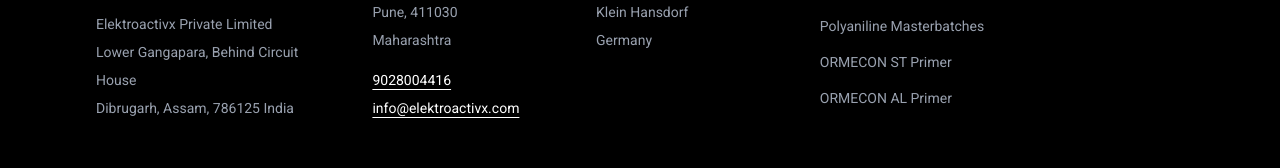
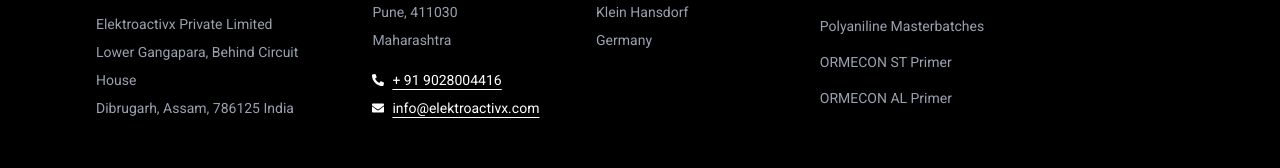
Before and after one commit to deploymentcode1621-dotcom/electroactivx, a React (Vite) app in the folder elektroactivx/: page /about in a window 1280 px wide. Shown: the part 3424-3592 px from the top of the page. Built offline with nearby package versions, Linux system fonts and the light colour scheme.

Commit message:
changes in footer
by Prachi Charate

```diff
--- a/elektroactivx/src/componants/Footer.jsx
+++ b/elektroactivx/src/componants/Footer.jsx
@@ -1,167 +1,13 @@
-// import React from "react";
-// import { FaFacebookF, FaLinkedinIn, FaInstagram, FaYoutube } from "react-icons/fa";
-// import { FaXTwitter } from "react-icons/fa6";
-
-// const Footer = () => {
-//   return (
-//     <footer className="w-full bg-black px-8 md:px-16 lg:px-24 py-16">
-//       <div className="max-w-7xl mx-auto">
-
-//         {/* Top section */}
-//         <div className="flex flex-col lg:flex-row gap-16 lg:gap-8">
-
-//           {/* Left: Brand */}
-//           <div className="lg:w-1/4 flex flex-col gap-6">
-//             <a href="/" className="flex items-center">
-//   <img
-//     src="/images/logo.png"
-//     alt="ElektroactivX"
-//     className="h-12 w-auto object-contain"
-//   />
-// </a>
-
-//             <div className="text-gray-400 text-sm font-light leading-relaxed space-y-3">
-
-//   {/* India Address */}
-//   <div>
-//     <p className="text-white text-xs font-semibold mb-1">Elektroactivx Private Limited</p>
-//     <p>
-// HO: Lower Gangapara, Near Circuit House
-// Dibrugarh, 786125, Assam
-//     </p>
-//   </div>
-
-//   {/* Germany Address
-//   <div>
-//     <p className="text-white text-xs font-semibold mb-1">Germany</p>
-//     <p>
-//       Am Wischhof 38a<br/>
-//       D-22941 Jersbek OT Klein Hansdorf<br/>
-//       Germany
-//     </p>
-//   </div> */}
-
-// </div>
-
-//             <a
-//               href="tel:+46761309427"
-//               className="text-white text-sm underline underline-offset-4 hover:text-emerald-400 transition-colors w-fit"
-//             >
-//               +46761309427
-//             </a>
-
-//             <a
-//               href="mailto:hi@elektroactivx.com"
-//               className="text-white text-sm underline underline-offset-4 hover:text-emerald-400 transition-colors w-fit"
-//             >
-// Email : info@elektroactivx.com            </a>
-
-//             {/* Social Icons */}
-//             {/* <div className="flex items-center gap-5 mt-3 text-lg">
-//               <a href="#" className="text-white hover:text-emerald-400"><FaXTwitter /></a>
-//               <a href="#" className="text-white hover:text-emerald-400"><FaFacebookF /></a>
-//               <a href="#" className="text-white hover:text-emerald-400"><FaLinkedinIn /></a>
-//               <a href="#" className="text-white hover:text-emerald-400"><FaInstagram /></a>
-//               <a href="#" className="text-white hover:text-emerald-400"><FaYoutube /></a>
-//             </div> */}
-//           </div>
-
-//           {/* Right Section */}
-//           <div className="lg:w-3/4 grid grid-cols-1 md:grid-cols-3 gap-10">
-
-//             {/* Products */}
-//             <div>
-//               <p className="text-white text-sm font-bold mb-4">Products</p>
-//               <ul className="flex flex-col gap-2">
-//                 {[
-//                   "Conductive Polymer Dispersion",
-//                   "Polyaniline Emeraldine Base",
-//                   "PAni-KOT Coating",
-//                   "Polyaniline Masterbatches",
-//                   "ORMECON ST Primer",
-//                   "ORMECON AL Primer",
-
-//                 ].map((item) => (
-//                   <li key={item}>
-//                     <a
-//                       href="#"
-//                       className="text-gray-400 text-sm font-light hover:text-white transition-colors"
-//                     >
-//                       {item}
-//                     </a>
-//                   </li>
-//                 ))}
-//               </ul>
-//             </div>
-
-//             {/* About */}
-//             <div>
-//               <p className="text-white text-sm font-bold mb-4">About us</p>
-//               <ul className="flex flex-col gap-2">
-//                 {["Management", "Stories"].map((item) => (
-//                   <li key={item}>
-//                     <a
-//                       href="#"
-//                       className="text-gray-400 text-sm font-light hover:text-white transition-colors"
-//                     >
-//                       {item}
-//                     </a>
-//                   </li>
-//                 ))}
-//               </ul>
-//             </div>
-
-//             {/* Map */}
-//             {/* <div>
-//               <p className="text-white text-sm font-bold mb-4">Location</p>
-
-//               <iframe
-//                 src="https://www.google.com/maps?q=Ramanbag+Society+Shaniwar+Peth+Pune&output=embed"
-//                 width="100%"
-//                 height="160"
-//                 style={{ border: 0 }}
-//                 loading="lazy"
-//                 className="rounded-md"
-//               ></iframe>
-
-//             </div> */}
-
-//           </div>
-//         </div>
-
-//         {/* Bottom bar */}
-//         <div className="mt-16 pt-8 border-t border-gray-800 flex flex-col md:flex-row justify-between items-center gap-4">
-//           <p className="text-gray-600 text-xs font-light">
-//             © 2025 ElektroactivX. All rights reserved.
-//           </p>
-
-//           <div className="flex gap-6">
-//             {["Privacy Policy", "Terms of Use", "Cookie Settings"].map((link) => (
-//               <a
-//                 key={link}
-//                 href="#"
-//                 className="text-gray-600 text-xs hover:text-white transition-colors font-light"
-//               >
-//                 {link}
-//               </a>
-//             ))}
-//           </div>
-//         </div>
-
-//       </div>
-//     </footer>
-//   );
-// };
-
-// export default Footer;
 import React from "react";
+import { FaPhoneAlt, FaEnvelope } from "react-icons/fa";
 
 const Footer = () => {
   return (
     <footer className="w-full bg-black px-8 md:px-16 lg:px-24 py-16">
       <div className="max-w-7xl mx-auto">
         {/* Top section */}
-       <div className="grid grid-cols-1 md:grid-cols-2 lg:grid-cols-[1.3fr_1fr_1fr_1fr_0.8fr] gap-12 lg:gap-12">
+        <div className="grid grid-cols-1 md:grid-cols-2 lg:grid-cols-[1.3fr_1fr_1fr_1fr_0.8fr] gap-12 lg:gap-12">
+
           {/* Column 1: Logo + India HQ */}
           <div className="flex flex-col gap-5">
             <a href="/" className="flex items-center">
@@ -195,15 +41,17 @@
 
             <a
               href="tel:+919028004416"
-              className="text-white text-sm underline underline-offset-4 block mt-4 hover:text-emerald-400 transition-colors"
+              className="flex items-center gap-2 text-white text-sm underline underline-offset-4 mt-4 hover:text-emerald-400 transition-colors"
             >
-              9028004416
+              <FaPhoneAlt className="text-xs" />
+              + 91 9028004416
             </a>
 
             <a
               href="mailto:info@Elektroactivx.co"
-              className="text-white text-sm underline underline-offset-4 block mt-2 hover:text-emerald-400 transition-colors break-all"
+              className="flex items-center gap-2 text-white text-sm underline underline-offset-4 mt-2 hover:text-emerald-400 transition-colors break-all"
             >
+              <FaEnvelope className="text-xs" />
               info@elektroactivx.com
             </a>
           </div>
@@ -218,13 +66,6 @@
               Klein Hansdorf <br />
               Germany
             </p>
-
-            {/* <a
-              href="mailto:bernhard.wessling@Elektroactivx.eu"
-              className="text-white text-sm underline underline-offset-4 block mt-4 hover:text-emerald-400 transition-colors whitespace-nowrap"
-            >
-              bernhard.wessling@elektroactivx.co
-            </a> */}
           </div>
 
           {/* Column 4: Products */}
@@ -233,7 +74,6 @@
 
             <ul className="flex flex-col gap-3">
               {[
-                // "Conductive Polymer Dispersion",
                 "Polyaniline Emeraldine Base",
                 "PAni-KOT Coating",
                 "Polyaniline Masterbatches",
```
